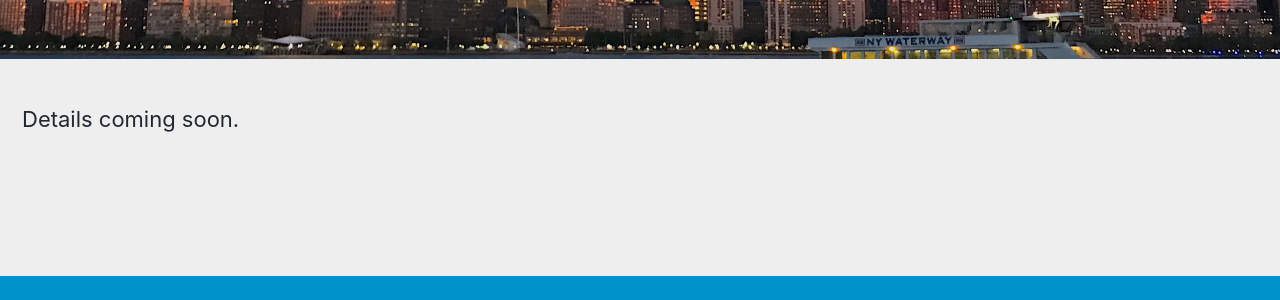
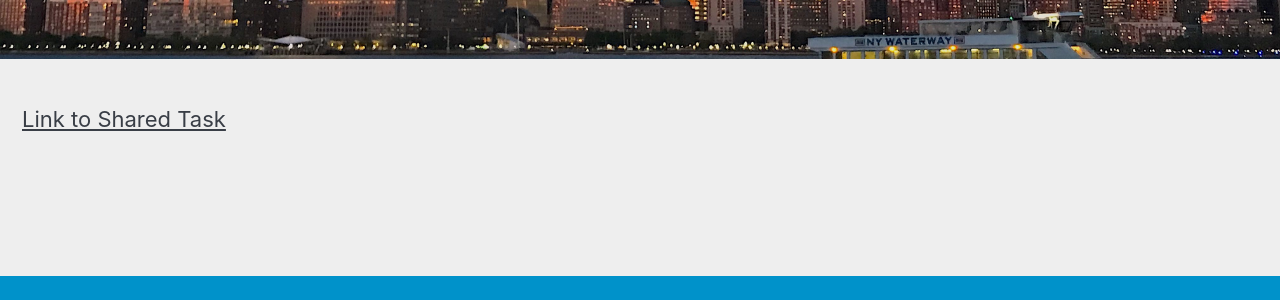
Before and after one commit to kdf-workshop/kdf23, a Jekyll site: the page built from _pages/shared_task.md, in a window 1280 px wide. Shown: the part 469-769 px from the top of the page. Built offline with Jekyll 4.4.1, drawn with Linux system fonts in a browser that asks for light colours; cached includes are drawn as plain includes.

Commit message:
Update shared_task.md

```diff
--- a/_pages/shared_task.md
+++ b/_pages/shared_task.md
@@ -8,4 +8,4 @@ header:
 excerpt: "<br/>Shared Task<br/>"
 ---
 
-Details coming soon.
+<a href="https://refind-re.github.io/">Link to Shared Task</a>
```
